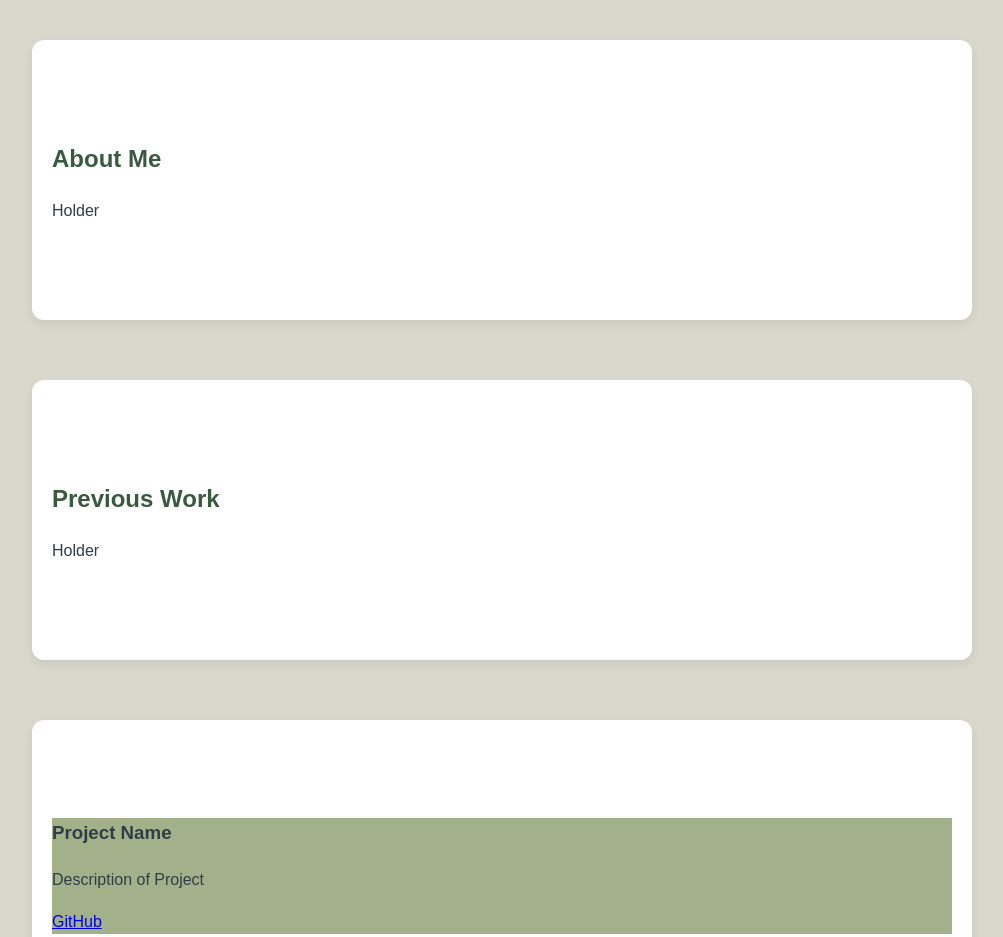
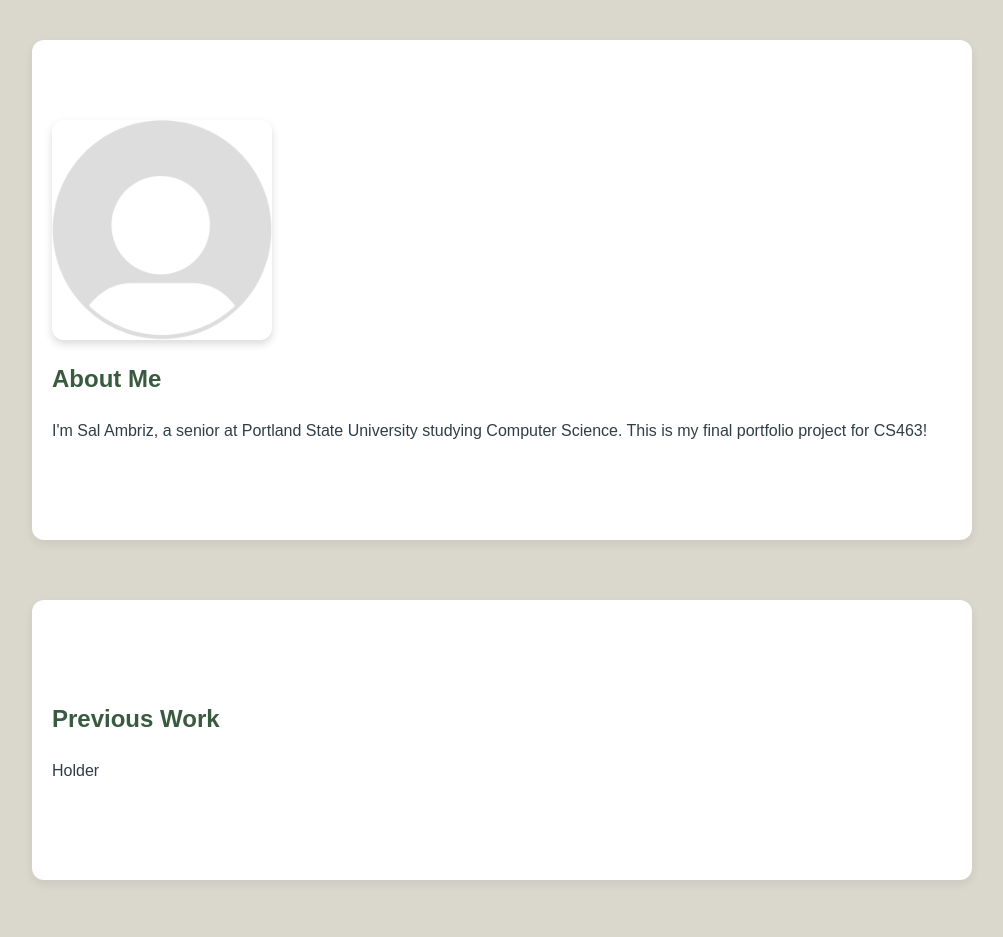
Before and after one commit to psusambriz/psusambriz.github.io, a plain HTML site: page index.html in a window 1280 px wide. Shown: the part 100-1037 px from the top of the page, without its empty margins (138-1141 px from the left). Drawn offline with Linux system fonts and the light colour scheme.

Commit message:
sage green style

```diff
--- a/index.html
+++ b/index.html
@@ -16,10 +16,15 @@
         </ul>
     </nav>
 
-    <section id="about">
+    <section id="about" class="about-section">
+        <div class="about-content">
+            <img src="images/default.png" alt="Photo of Sal" class="about-photo">
+        </div>
         <h1>About Me</h1>
-        <p>Holder</p>
-        <p></p>
+        <p>I'm Sal Ambriz, a senior at Portland State University
+            studying Computer Science. This is my final portfolio
+            project for CS463!
+        </p>
     </section>
 
     <section id="work">
--- a/styles.css
+++ b/styles.css
@@ -59,6 +59,48 @@ h1, h2 {
     color: var(--sage-deep);
 }
 
+/*Project Cards*/
 .project {
-    background: var(--sage)
+    background: var(--sage);
+    padding: 20px;
+    border-radius: 10px;
+    margin-bottom: 20px;
+    transition: transform 0.2s ease, box-shadow 0.2s ease;
 }
+
+.project:hover {
+    transform: translateY(-4px);
+    box-shadow: 0px 6px 14px rgba(0,0,0,0.15);
+}
+
+/*About Section */
+
+.about-section {
+    background: #ffffff;
+    padding: 80px 20px;
+}
+
+.about-content {
+    display: flex;
+    align-items: center;
+    gap: 40px;
+    flex-wrap: wrap;
+}
+
+.about-photo {
+    width: 220px;
+    height: 220px;
+    object-fit: cover;
+    border-radius: 12px;
+    border: 4px solid var (--sage);
+    box-shadow: 0 4px 8px rgba(0,0,0,0.15);
+}
+
+.about-text {
+    flex: 1;
+}
+
+.about-text p {
+    font-size: 1.1rem;
+    line-height: 1.7;
+}
```
Also changed, not shown: images/default.png (added).
